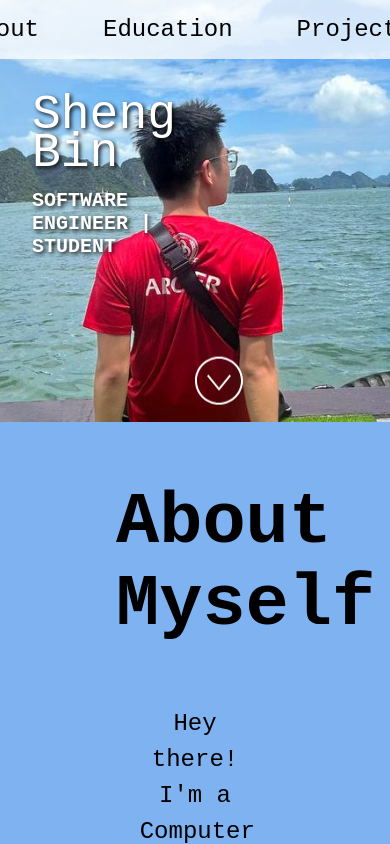
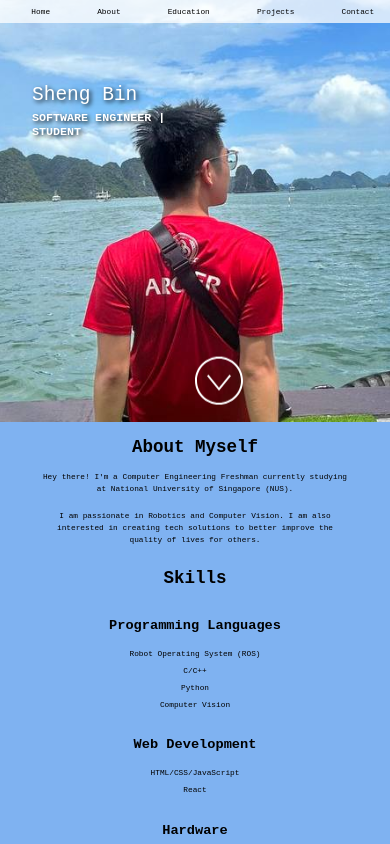
Before and after one commit to ShengBin-101/portfolio-site, a React (Vite) app: page / in a window 390 px wide. Built offline with nearby package versions, Linux system fonts and the light colour scheme.

Commit message:
Added Responsive CSS

```diff
--- a/src/Components/About.jsx
+++ b/src/Components/About.jsx
@@ -45,7 +45,7 @@ const detailOrQuote =
 
 const About = () => {
   return (
-    <section className="padding" id="about">
+    <section className="padding responsive-section" id="about">
       <div className="about-content">
         <h2>About Myself</h2>
         <p className="large">{description}</p>
--- a/src/Components/Education.jsx
+++ b/src/Components/Education.jsx
@@ -6,10 +6,12 @@ const Education = () => {
 
   return (
     <section className="education" id="education">
-      <h2>Education</h2>
+      <h2 className="education">Education</h2>
       <div className="education-content">
         <button className="dropdown-toggle" onClick={() => toggleOpen(!isOpen)}>
-          {isOpen ? "▼ National University of Singapore [2023 - 2026]" : "▲ National University of Singapore [2023 - 2026]"}
+          {isOpen
+            ? "▼ National University of Singapore [2023 - 2026]"
+            : "▲ National University of Singapore [2023 - 2026]"}
         </button>
         {isOpen ? (
           <div className="dropdown-content open">
@@ -40,7 +42,9 @@ const Education = () => {
 
       <div className="education-content">
         <button className="dropdown-toggle" onClick={() => toggleOpen2(!isOpen2)}>
-          {isOpen2 ? "▼ Ngee Ann Polytechnic [2018 - 2021]" : "▲ Ngee Ann Polytechnic [2018 - 2021]"}
+          {isOpen2
+            ? "▼ Ngee Ann Polytechnic [2018 - 2021]"
+            : "▲ Ngee Ann Polytechnic [2018 - 2021]"}
         </button>
         {isOpen2 ? (
           <div className="dropdown-content open">
--- a/src/Components/Footer.jsx
+++ b/src/Components/Footer.jsx
@@ -47,17 +47,17 @@ const Footer = (props) => {
         display: "flex",
         flexDirection: "column",
         alignItems: "center",
-        gap: "2.5rem",
-        padding: "5rem 0 3rem",
+        gap: "2vw",
+        paddingTop: "2vw",
         backgroundColor: primaryColor,
-        width: "100vw"
+        width: "100vw",
       }}
     >
       <div
         style={{
           display: "flex",
           justifyContent: "center",
-          gap: "2.5rem",
+          gap: "5vw",
         }}
       >
         {email && (
@@ -113,7 +113,7 @@ const Footer = (props) => {
           </a>
         )}
       </div>
-      <p className="small" style={{ marginTop: 0, color: "white" }}>
+      <p className="small" style={{ marginTop: "0", marginBottom: "2vw", color: "white" }}>
         Created by {name}
       </p>
     </div>
@@ -135,7 +135,6 @@ Footer.propTypes = {
   primaryColor: PropTypes.string,
   twitter: PropTypes.string,
   youTube: PropTypes.string,
-
 };
 
 export default Footer;
--- a/src/Components/Header.jsx
+++ b/src/Components/Header.jsx
@@ -8,20 +8,7 @@ import React from "react";
 
 const Header = () => {
   return (
-    <div
-      style={{
-        position: "fixed",
-        display: "flex",
-        justifyContent: "center",
-        fontSize: "1.5rem",
-        gap: "4rem",
-        background: "rgba(255,255,255,0.75)",
-        padding: "1rem",
-        top: 0,
-        width: "100%",
-        zIndex: 10,
-      }}
-    >
+    <div className="responsive-header">
       <a href="#home">Home</a>
       <a href="#about">About</a>
       <a href="#education">Education</a>
--- a/src/Components/Portfolio.jsx
+++ b/src/Components/Portfolio.jsx
@@ -23,7 +23,6 @@ import mbot_image from "../images/mbot.gif";
 import its_image from "../images/ITS.gif";
 import rnd_image from "../images/rnd_robot.gif";
 import lego_image from "../images/lego_opencv.gif";
-const imageAltText = "robot traversing maze";
 
 /**
  * Project list
@@ -41,7 +40,7 @@ const projectList = [
     image: mbot_image,
   },
   {
-    title: "Intelligent Transport System (ITS) 🚦",
+    title: "Intelligent Transport System 🚦",
     description:
       "Streamlines on-campus Autonomous Vehicle(MooVita) trials with dynamic roadblocks. Cameras monitor traffic for real-time traffic analysis and Microcontrollers enable traffic prioritization at junctions.",
     url: "https://github.com/tanxuanyun/Tiny_YOLO_Vehicle_Detection_and_Counting",
@@ -57,8 +56,7 @@ const projectList = [
   },
   {
     title: "Lego Brick Detection 📷",
-    description:
-      "A lego detection and sorting program.",
+    description: "A lego detection and counting program.",
     url: "https://github.com/ShengBin-101/lego-brick-detection",
     tag: ["Python", "OpenCV", "HTML/CSS/JavaScript"],
     image: lego_image,
--- a/src/styles.css
+++ b/src/styles.css
@@ -4,6 +4,22 @@
 
 
 @import url("https://fonts.googleapis.com/css2?family=Cormorant+Garamond:wght@300;400&family=Montserrat:wght@200;400;600;800&display=swap");
+
+.responsive-section {
+  display: flex;
+  flex-wrap: wrap;
+  flex-direction: column;
+  align-items: center;
+}
+
+@media (min-width: 600px) {
+  .responsive-section .responsive-header .content {
+    width: 50%;
+  }
+  .project-content {
+    flex-direction: row;
+  }
+}
 
 :root {
   --primary-color: #4e567e;
@@ -104,21 +120,21 @@ section img.background {
 
 h1 {
   font-family: var(--primary-font);
-  font-size: 3rem;
+  font-size: 5vw;
   font-weight: 400;
   margin: 0;
-  padding-top: 1rem;
+  padding-top: 2vw;
   line-height: 0.8;
 }
 
 
 h2.title {
   font-family: var(--primary-font);
-  font-size: 1.25rem;
+  font-size: 3vw;
   font-weight: 800;
   margin: 0;
-  padding-top: 1rem;
-  padding-bottom: 1rem;
+  padding-top: 2vw;
+  padding-bottom: 1vw;
   text-transform: uppercase;
 }
 
@@ -130,39 +146,39 @@ h2 {
 h3 {
 
   font-weight: 400;
-  font-size: 1.25rem;
+  font-size: 2vw;
   margin: 0;
 }
 
 p {
-  font-size: 18px;
+  font-size: 1.5vw;
   line-height: 1.5;
   margin-bottom: 0;
   font-weight: 300;
 }
 
 p.large {
-  font-size: 24px;
-  width: 70%;
+  font-size: 2vw;
+  width: 100%;
   margin: 0 auto;
-  margin-top: 40px;
+  margin-top: 4vw;
 }
 
 p.small {
-  font-size: 14px;
+  font-size: 1vw;
 
 }
 
 p.tag{
 
-  font-size: 12px;
+  font-size: 1vw;
   font-weight: 600;
   text-transform: uppercase;
   letter-spacing: 1px;
   color: #8e69be;
   border-radius: 5px;
   border: 1px solid #8e69be;
-  padding: 10px;
+  padding: 0.25vw;
 }
 
 hr {
@@ -181,44 +197,56 @@ li::marker {
 a {
   color: black;
   text-decoration: none;
+  font-size: 2vw;
 }
 
 a:hover {
   color: #4e567e;
 }
 
+img.socialIcon {
+  height: 3vw;
+  width: 3vw;
+}
 
+.responsive-header {
+  display: flex;
+  justify-content: space-around;
+  flex-wrap: wrap;
+  padding: 2vw;
+  background: rgba(255,255,255,0.75);
+  position: fixed;
+  top: 0;
+  width: 100%;
+  z-index: 10;
+  max-height: 2vw;
+}
 
-img.socialIcon {
-  height: 30px;
-  width: 30px;
-}
 
 /* About Section */
 
 section#about {
   display: block;
   background-color: #7fb2f1;
-  font-size: 1.5rem;
+  font-size: 1.5vw;
 }
 
 .about-content {
-  margin: 1rem;
+  margin: 1vw;
   text-align: center;
-  padding-inline: 100px;
+  padding-inline: 10vw;
 }
 
 .skills-wrapper {
   display: grid;
-  grid-template-columns: repeat(2, minmax(500px, 1fr)); /* Adjust the 200px to fit your content */
-  grid-gap: 10px; /* Adjust as needed */
+  grid-template-columns: repeat(2, minmax(30vw, 1fr));
+  grid-gap: 2vw; /* Adjust as needed */
   justify-items: center;
-
-  font-size: 2rem;
+  font-size: 2vw;
 }
 
 /* When the browser size is 800px or less, change the grid to 1 column */
-@media (max-width: 1000px) {
+@media (max-width: 800px) {
   .skills-wrapper {
     grid-template-columns: 1fr;
   }
@@ -226,7 +254,7 @@ section#about {
 
 p.skill-label {
   display: block;
-  font-size: 1.17em;
+  font-size: 3.5vw;
   margin-block-start: 1em;
   margin-block-end: 1em;
   margin-inline-start: 0px;
@@ -244,7 +272,7 @@ p.skill-label {
 
 .skill-item {
   color:rgb(0, 0, 0); /* Change to the color you want */
-  margin-top: 5pm; /* Adjust as needed */
+  margin-top: 1vw; /* Adjust as needed */
   transition: color 0.3s ease; /* This will animate the color change */
   padding-bottom: 5px; /* Add some padding so the content isn't too close to the border */
 }
@@ -255,20 +283,23 @@ p.skill-label {
 
 /* Education Section */
 
+h2.education {
+  text-align: center;
+}
+
 section#education {
   background-color: #f9f9f9;
-  text-align: center;
-  font-size: 1.5rem;
+  font-size: (1rem + 0.5vw);
 }
 
 .education-content {
-  padding-inline: 100px;
-  text-align: left;
+  padding-inline: 4rem;
+  align-items: left;
 }
 
 .dropdown-content {
   background: rgb(192, 218, 241);
-
+  font-size: 1.25vw;
   display: block;
   margin-block-start: 1em;
   margin-block-end: 1em;
@@ -319,7 +350,7 @@ section#education {
   border: none;
   cursor: pointer;
   outline: none;
-  font-size: 1.5rem;
+  font-size: 2vw;
   font-weight: 350;
   padding-top: 1rem;
   font-family: Verdana, Geneva, Tahoma, sans-serif;
@@ -329,12 +360,13 @@ section#education {
 section#projects {
   background-color: rgb(238, 241, 255);
   text-align: center;
-  font-size: 1.5rem;
+  font-size: (1rem + 0.5vw);
 }
 
 
 .container {
   display: flex;
+  flex-wrap: wrap;
   flex-direction: column;
   align-items: center;
 
@@ -342,21 +374,28 @@ section#projects {
 
 .project-content {
   display: flex;
+  flex-direction: row;
   align-items: center;
   margin-block: 0.5em;
+  width: 100%;
 }
+
 
 .project-image img {
   width: 15vw; /* Adjust as needed */
   max-width: 15vw; /* Prevent the image from becoming too large */
-  min-width: 10px; /* Prevent the image from becoming too small */
+  min-width: 10vw; /* Prevent the image from becoming too small */
   max-height: 20vw;
   margin-right: 2vw; /* Add some space between the image and the description */
+  transition: transform 0.3s ease; /* This will animate the scale change */
+}
+.project-image img:hover {
+  transform: scale(1.1); /* Scale the image up to 110% when hovered */
 }
 
 .project-description {
-  width: 400px; /* Define a fixed width for the description column */
+  width: 40vw; /* Define a fixed width for the description column */
   border-radius: 10px;
   border: 1px solid rgb(204, 204, 204);
-  padding: 24px 16px;
+  padding: 2.5vw 16px;
 }
```
